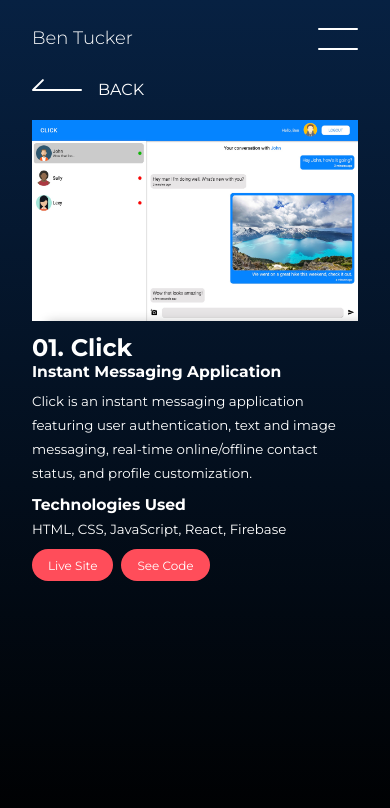
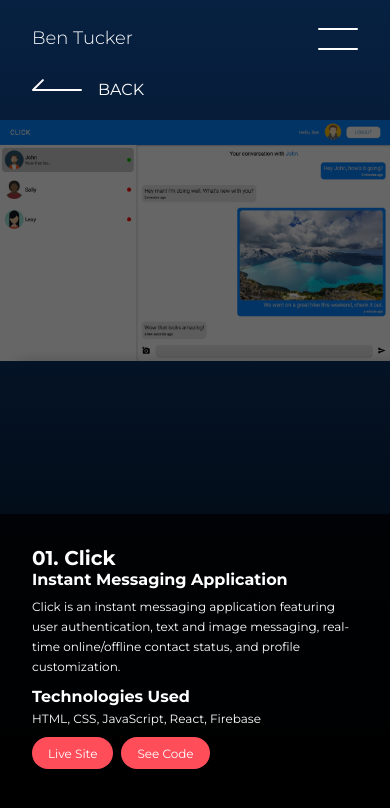
Before and after one commit to tenbucker4/ben-tucker, a React (Create React App) app: page /projects in a window 390 px wide. Shown: the top 808 px of the page. Built offline with nearby package versions, Linux system fonts and the light colour scheme.

Commit message:
Finalize responsiveness of project page

```diff
--- a/src/styles/header.css
+++ b/src/styles/header.css
@@ -69,11 +69,13 @@ header {
 }
 
 @media (max-width: 700px) {
-    .header-nav svg {
-        display: none;
-    }
-
     .me {
         font-size: 18px;
     }
 }
+
+@media (max-width: 500px) {
+    .header-nav svg {
+        display: none;
+    }
+}
--- a/src/styles/home.css
+++ b/src/styles/home.css
@@ -395,6 +395,13 @@ section {
     }
 }
 
+@media (max-width: 700px) {
+    .menu ul {
+        font-size: 40px;
+        line-height: 65px;
+    }
+}
+
 @media (max-width: 500px) {
     .benzene-overlay h1 {
         font-size: 28px;
@@ -443,14 +450,10 @@ section {
         width: 90vw;
     }
 
-    .menu ul {
-        font-size: 44px;
-    }
-
     .hero-image-container {
         width: calc(100% - 4rem);
         left: 50%;
-        top: 5%;
+        top: 20px;
         transform: translateX(-50%);
         height: 40%;
         margin: 60px 8% 0 auto;
--- a/src/styles/projects.css
+++ b/src/styles/projects.css
@@ -42,6 +42,7 @@
 }
 
 .project-container {
+    position: relative;
     height: 100vh;
     scroll-snap-align: start;
     scroll-snap-stop: always;
@@ -86,8 +87,6 @@
 .project-image {
     position: relative;
     height: auto;
-    background-color: rgb(133, 133, 133);
-    transition: all 0.4s ease-in-out;
 }
 
 .project-links-container {
@@ -115,16 +114,20 @@
     }
 
     .project-container {
-        flex-direction: column-reverse;
-        justify-content: flex-end;
+        display: block;
         gap: 0.5rem;
-        width: fit-content;
     }
 
     .project-media {
+        position: absolute;
         margin-top: 120px;
-        max-width: 400px;
-        align-self: flex-start;
+        top: 0;
+        left: 0;
+        z-index: 1;
+    }
+
+    .project-media img {
+        filter: brightness(0.4);
     }
 
     .project-media,
@@ -133,12 +136,34 @@
     }
 
     .project-text {
-        font-size: smaller;
         gap: 0.5rem;
+        position: absolute;
+        top: auto;
+        bottom: 0px;
+        left: 0;
+        width: 100%;
+        padding: 2rem 2rem 75px 2rem;
+        background-color: rgba(0, 0, 0, 0.8);
+        z-index: 2;
+        justify-content: center;
     }
 
-    .project-heading h1 {
+    .project-text p {
+        font-size: 14px;
+        line-height: 20px;
+    }
+
+    .project-text h1 {
         font-size: 24px;
+    }
+
+    .project-text h3 {
+        font-size: 18px;
+    }
+
+    .project-links-container button {
+        font-size: 12px;
+        height: 2rem;
     }
 }
 
@@ -147,8 +172,15 @@
         font-size: smaller;
     }
 
-    .project-links-container button {
+    .project-text p {
         font-size: 12px;
-        height: 2rem;
+    }
+
+    .project-text h1 {
+        font-size: 20px;
+    }
+
+    .project-text h3 {
+        font-size: 16px;
     }
 }
```
